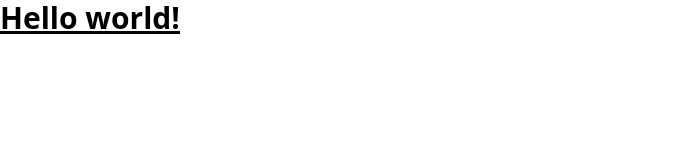
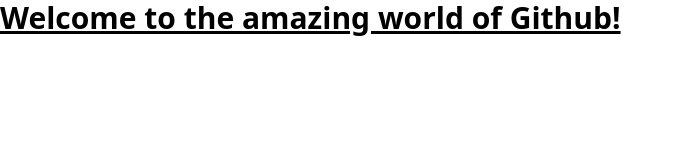
Before and after one commit to AtulRanjan97/git-test, a plain HTML site: page index.html in a window 1280 px wide. Shown: the whole page, without its empty margins (0-684 px from the left). Drawn offline with nearby package versions, Linux system fonts and the light colour scheme.

Commit message:
Changed the heading of index.html

```diff
--- a/index.html
+++ b/index.html
@@ -10,7 +10,7 @@
 </head>
 <body>
     <h1 class="text-3xl font-bold underline">
-        Hello world!
+        Welcome to the amazing world of Github!
     </h1>
 
 </body>
```
